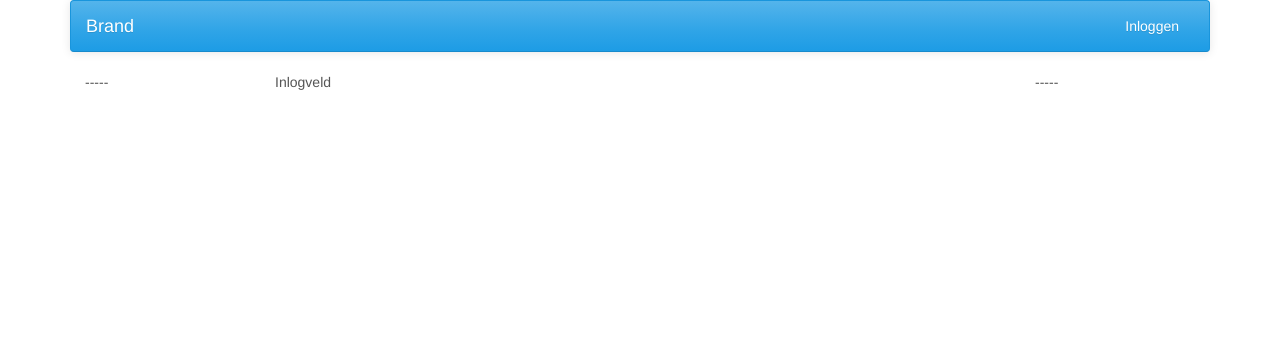
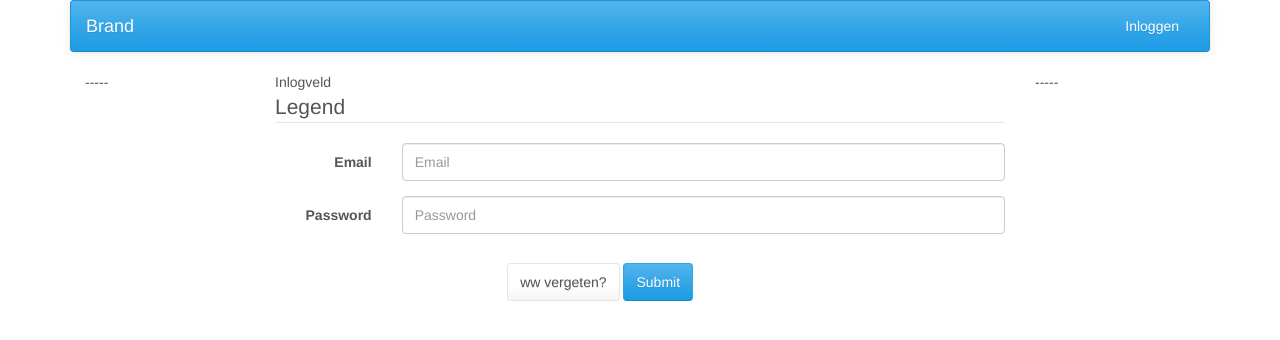
Before and after one commit to Reinbier/muziektherapie, a PHP site: page /Index.html in a window 1280 px wide. Shown: the top 340 px of the page. Run offline with PHP 8.4, Linux system fonts and the light colour scheme; some libraries are stand-ins or nearby versions.

Commit message:
inlogveld met form

```diff
--- a/Index.html
+++ b/Index.html
@@ -42,7 +42,32 @@
             <div class="container-fluid">
                 <div class="row">
                     <div class="col-md-2">-----</div>
-                    <div class="col-md-8">Inlogveld</div>
+                    <div class="col-md-8 blue-bg">Inlogveld
+                    <form class="form-horizontal">
+  <fieldset>
+    <legend>Legend</legend>
+    <div class="form-group">
+      <label for="inputEmail" class="col-lg-2 control-label">Email</label>
+      <div class="col-lg-10">
+        <input type="text" class="form-control" id="inputEmail" placeholder="Email">
+      </div>
+    </div>
+    <div class="form-group">
+      <label for="inputPassword" class="col-lg-2 control-label">Password</label>
+      <div class="col-lg-10">
+        <input type="password" class="form-control" id="inputPassword" placeholder="Password">
+        <div class="checkbox">
+
+    </div>
+    <div class="form-group">
+      <div class="col-lg-10 col-lg-offset-2">
+        <button type="reset" class="btn btn-default">ww vergeten?</button>
+        <button type="submit" class="btn btn-primary">Submit</button>
+      </div>
+    </div>
+  </fieldset>
+</form>
+                    </div>
                     <div class="col-md-2">-----</div>
                 </div>
             </div>
--- a/css/muziektherapie.css
+++ b/css/muziektherapie.css
@@ -1,3 +1,8 @@
 #test {
 	background-color: green;
 }
+
+.blue-bg
+{
+    background-color: white;
+}
```
